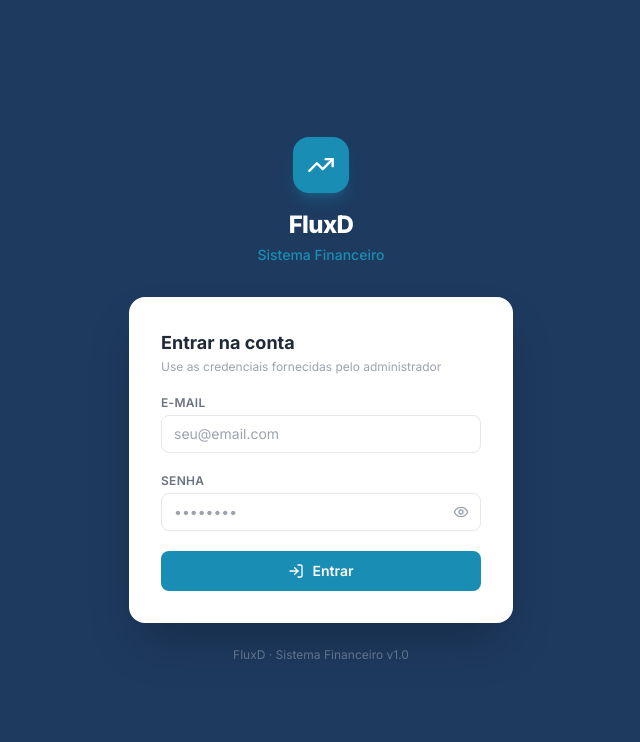
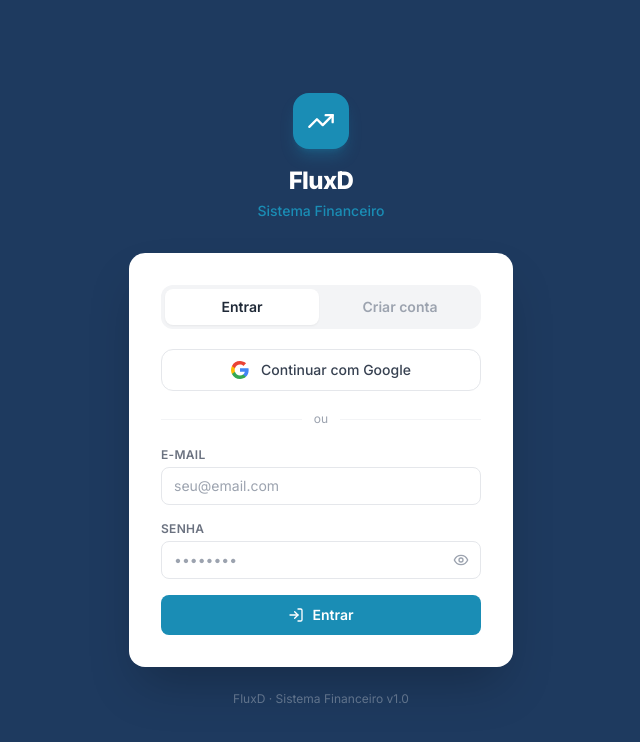
Before and after one commit to FluxD-erp/fluxd-erp, a React (Vite) app in the folder client/: page /login in a window 1280 px wide. Shown: the top 742 px of the page, without its empty margins (319-959 px from the left). Built offline with nearby package versions, Linux system fonts and the light colour scheme; no server answers.

Commit message:
feat: login com cadastro self-service e Google OAuth
Co-Authored-By: Claude Sonnet 4.6 <noreply@anthropic.com>

```diff
--- a/client/src/context/AuthContext.jsx
+++ b/client/src/context/AuthContext.jsx
@@ -126,6 +126,19 @@ export function AuthProvider({ children }) {
     return supabase.auth.signInWithPassword({ email, password });
   }
 
+  async function signUp(email, password) {
+    return supabase.auth.signUp({ email, password });
+  }
+
+  async function signInWithGoogle() {
+    return supabase.auth.signInWithOAuth({
+      provider: 'google',
+      options: {
+        redirectTo: `${window.location.origin}/`,
+      },
+    });
+  }
+
   async function signOut() {
     setProfile(null);
     setEmpresas([]);
@@ -139,7 +152,7 @@ export function AuthProvider({ children }) {
       isAdmin, isFinanceiro, isActive, canWrite, canRead,
       empresas, empresaAtiva, setEmpresaAtiva,
       loadingEmpresas, fetchEmpresas,
-      signIn, signOut,
+      signIn, signUp, signInWithGoogle, signOut,
     }}>
       {children}
     </AuthContext.Provider>
--- a/client/src/pages/Login.jsx
+++ b/client/src/pages/Login.jsx
@@ -1,22 +1,41 @@
 import { useState } from 'react';
 import { Navigate } from 'react-router-dom';
-import { TrendingUp, Eye, EyeOff, LogIn } from 'lucide-react';
+import { TrendingUp, Eye, EyeOff, LogIn, UserPlus } from 'lucide-react';
 import toast from 'react-hot-toast';
 import { useAuth } from '../context/AuthContext';
 
+function GoogleIcon() {
+  return (
+    <svg width="18" height="18" viewBox="0 0 18 18" fill="none">
+      <path d="M17.64 9.2c0-.637-.057-1.251-.164-1.84H9v3.481h4.844c-.209 1.125-.843 2.078-1.796 2.717v2.258h2.908c1.702-1.567 2.684-3.874 2.684-6.615z" fill="#4285F4"/>
+      <path d="M9 18c2.43 0 4.467-.806 5.956-2.184l-2.908-2.258c-.806.54-1.837.86-3.048.86-2.344 0-4.328-1.584-5.036-3.711H.957v2.332A8.997 8.997 0 0 0 9 18z" fill="#34A853"/>
+      <path d="M3.964 10.707A5.41 5.41 0 0 1 3.682 9c0-.593.102-1.17.282-1.707V4.961H.957A8.996 8.996 0 0 0 0 9c0 1.452.348 2.827.957 4.039l3.007-2.332z" fill="#FBBC05"/>
+      <path d="M9 3.58c1.321 0 2.508.454 3.44 1.345l2.582-2.58C13.463.891 11.426 0 9 0A8.997 8.997 0 0 0 .957 4.961L3.964 7.293C4.672 5.163 6.656 3.58 9 3.58z" fill="#EA4335"/>
+    </svg>
+  );
+}
+
 export default function Login() {
-  const { user, signIn, loading } = useAuth();
-  const [email, setEmail]         = useState('');
-  const [password, setPassword]   = useState('');
-  const [showPass, setShowPass]   = useState(false);
-  const [busy, setBusy]           = useState(false);
+  const { user, signIn, signUp, signInWithGoogle, loading } = useAuth();
+  const [mode, setMode]         = useState('login'); // 'login' | 'register'
+  const [email, setEmail]       = useState('');
+  const [password, setPassword] = useState('');
+  const [confirm, setConfirm]   = useState('');
+  const [showPass, setShowPass] = useState(false);
+  const [busy, setBusy]         = useState(false);
 
-  // Já autenticado → redireciona para o dashboard
   if (!loading && user) return <Navigate to="/" replace />;
 
   async function handleSubmit(e) {
     e.preventDefault();
+    if (mode === 'register' && password !== confirm) {
+      return toast.error('As senhas não coincidem.');
+    }
+    if (mode === 'register' && password.length < 6) {
+      return toast.error('A senha deve ter pelo menos 6 caracteres.');
+    }
     setBusy(true);
+    if (mode === 'login') {
       const { error } = await signIn(email, password);
       setBusy(false);
       if (error) {
@@ -26,11 +45,30 @@ export default function Login() {
             : error.message
         );
       }
+    } else {
+      const { error } = await signUp(email, password);
+      setBusy(false);
+      if (error) {
+        toast.error(error.message);
+      } else {
+        toast.success('Conta criada! Verifique seu e-mail para confirmar o cadastro.');
+        setMode('login');
+      }
+    }
+  }
+
+  async function handleGoogle() {
+    setBusy(true);
+    const { error } = await signInWithGoogle();
+    if (error) {
+      setBusy(false);
+      toast.error(error.message);
+    }
+    // se ok, o Supabase redireciona — não precisa setBusy(false)
   }
 
   return (
     <div className="min-h-screen bg-unicri-navy flex items-center justify-center px-4">
-      {/* Card de login */}
       <div className="w-full max-w-sm">
         {/* Logo */}
         <div className="flex flex-col items-center mb-8">
@@ -41,13 +79,44 @@ export default function Login() {
           <p className="text-unicri-orange text-sm font-medium mt-1">Sistema Financeiro</p>
         </div>
 
-        {/* Formulário */}
-        <form onSubmit={handleSubmit} className="bg-white rounded-2xl p-8 shadow-2xl space-y-5">
-          <div>
-            <h2 className="text-lg font-bold text-gray-800">Entrar na conta</h2>
-            <p className="text-xs text-gray-400 mt-0.5">Use as credenciais fornecidas pelo administrador</p>
+        <div className="bg-white rounded-2xl p-8 shadow-2xl space-y-5">
+          {/* Tabs login / cadastro */}
+          <div className="flex rounded-xl bg-gray-100 p-1 gap-1">
+            <button
+              type="button"
+              onClick={() => setMode('login')}
+              className={`flex-1 py-2 text-sm font-semibold rounded-lg transition-colors ${mode === 'login' ? 'bg-white text-gray-800 shadow-sm' : 'text-gray-400 hover:text-gray-600'}`}
+            >
+              Entrar
+            </button>
+            <button
+              type="button"
+              onClick={() => setMode('register')}
+              className={`flex-1 py-2 text-sm font-semibold rounded-lg transition-colors ${mode === 'register' ? 'bg-white text-gray-800 shadow-sm' : 'text-gray-400 hover:text-gray-600'}`}
+            >
+              Criar conta
+            </button>
           </div>
 
+          {/* Google */}
+          <button
+            type="button"
+            onClick={handleGoogle}
+            disabled={busy}
+            className="w-full flex items-center justify-center gap-3 border border-gray-200 hover:border-gray-300 hover:bg-gray-50 rounded-xl py-2.5 text-sm font-medium text-gray-700 transition-colors disabled:opacity-60"
+          >
+            <GoogleIcon />
+            Continuar com Google
+          </button>
+
+          <div className="flex items-center gap-3">
+            <div className="flex-1 h-px bg-gray-100" />
+            <span className="text-xs text-gray-400">ou</span>
+            <div className="flex-1 h-px bg-gray-100" />
+          </div>
+
+          {/* Formulário */}
+          <form onSubmit={handleSubmit} className="space-y-4">
             <div>
               <label className="label">E-mail</label>
               <input
@@ -66,7 +135,7 @@ export default function Login() {
               <div className="relative">
                 <input
                   type={showPass ? 'text' : 'password'}
-                autoComplete="current-password"
+                  autoComplete={mode === 'login' ? 'current-password' : 'new-password'}
                   className="input pr-10"
                   placeholder="••••••••"
                   value={password}
@@ -83,6 +152,21 @@ export default function Login() {
               </div>
             </div>
 
+            {mode === 'register' && (
+              <div>
+                <label className="label">Confirmar senha</label>
+                <input
+                  type={showPass ? 'text' : 'password'}
+                  autoComplete="new-password"
+                  className="input"
+                  placeholder="••••••••"
+                  value={confirm}
+                  onChange={e => setConfirm(e.target.value)}
+                  required
+                />
+              </div>
+            )}
+
             <button
               type="submit"
               disabled={busy}
@@ -90,11 +174,12 @@ export default function Login() {
             >
               {busy
                 ? <span className="w-4 h-4 border-2 border-white border-t-transparent rounded-full animate-spin" />
-              : <LogIn size={16} />
+                : mode === 'login' ? <LogIn size={16} /> : <UserPlus size={16} />
               }
-            {busy ? 'Entrando…' : 'Entrar'}
+              {busy ? 'Aguarde…' : mode === 'login' ? 'Entrar' : 'Criar conta'}
             </button>
           </form>
+        </div>
 
         <p className="text-center text-xs text-white/30 mt-6">
           FluxD · Sistema Financeiro v1.0
```
Lines whose indentation alone changed are shown as unchanged.
